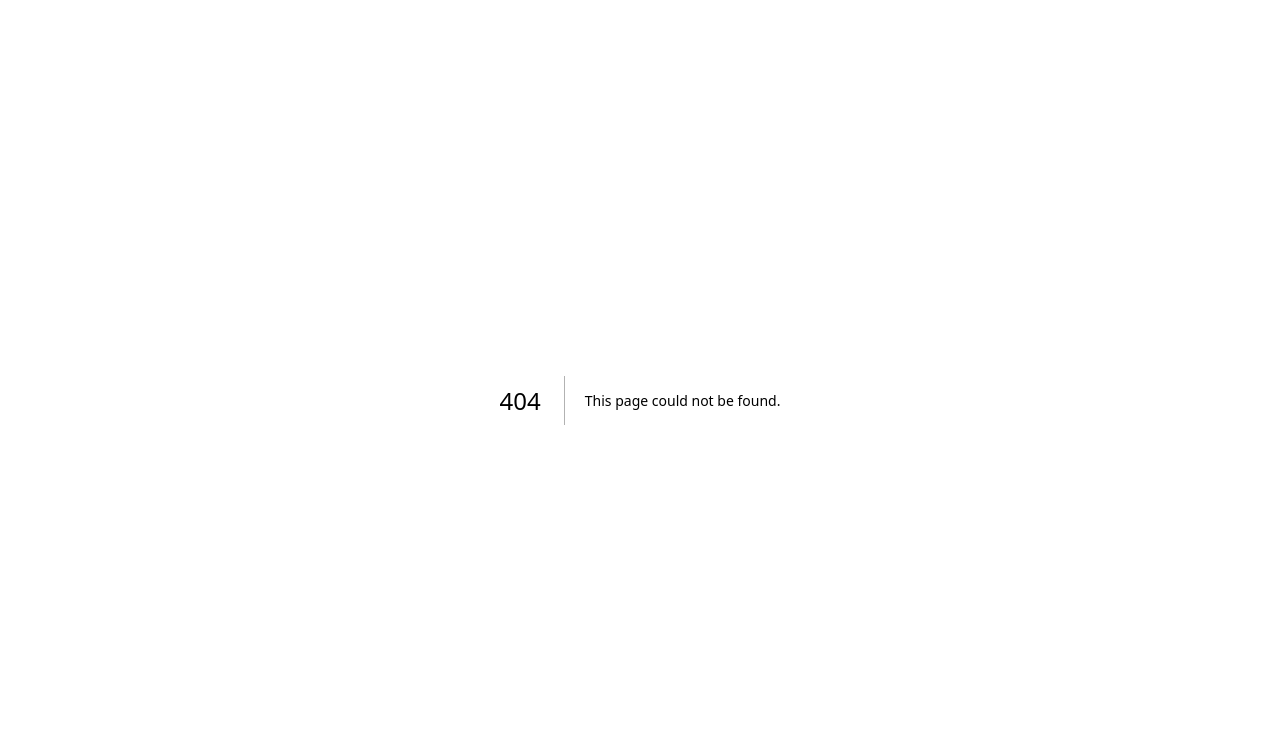
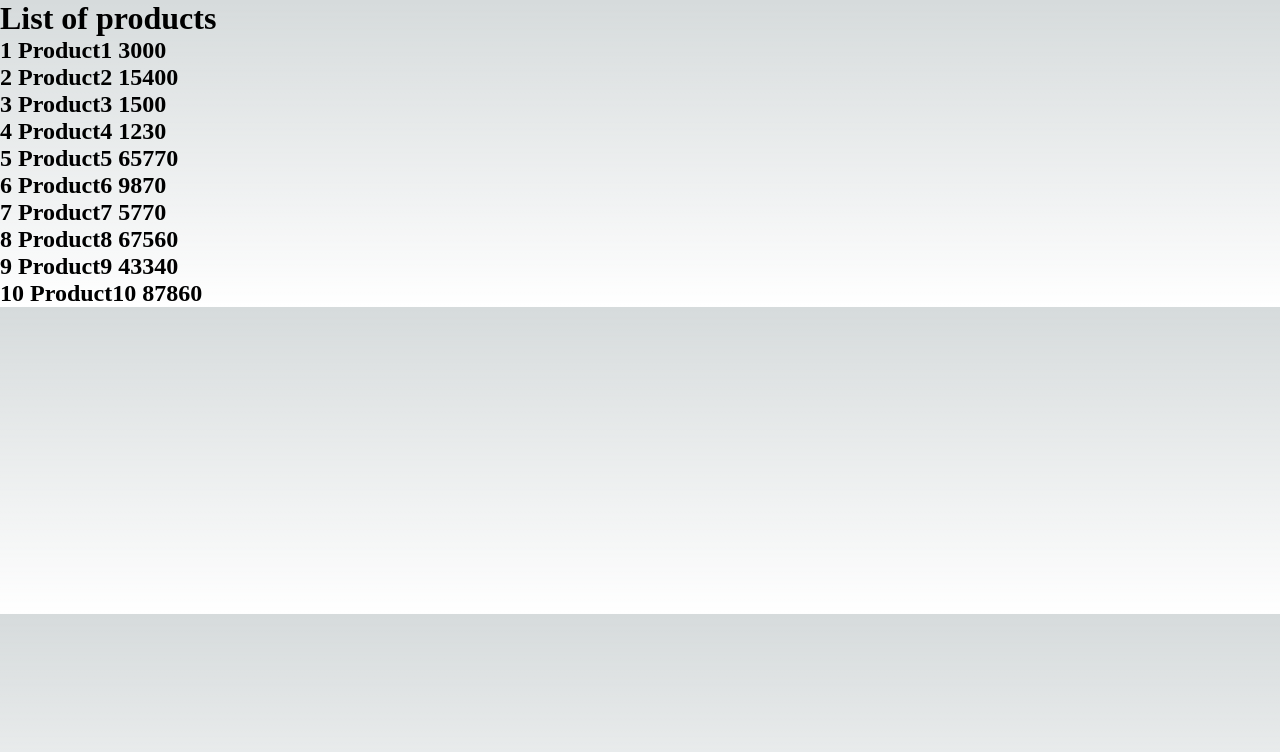
Before and after one commit to bintibhatt/next-prerendering, a Next.js app: page /products in a window 1280 px wide. Before the commit this address had no page. Shown: the top 752 px of the page. Built offline with nearby package versions, Linux system fonts and the light colour scheme; data requests are answered from the project's data file.

Commit message:
Incremental Static Regeneration Hands-on

```diff
--- /dev/null
+++ b/db.json
@@ -0,0 +1,64 @@
+{
+  "products": [
+    {
+      "id": "1",
+      "title": "Product1",
+      "price": 3000,
+      "body": "quia et suscipit\nsuscipit recusandae consequuntur expedita et cum\nreprehenderit molestiae ut ut quas totam\nnostrum rerum est autem sunt rem eveniet architecto"
+    },
+    {
+      "id": "2",
+      "title": "Product2",
+      "price": 15400,
+      "body": "est rerum tempore vitae\nsequi sint nihil reprehenderit dolor beatae ea dolores neque\nfugiat blanditiis voluptate porro vel nihil molestiae ut reiciendis\nqui aperiam non debitis possimus qui neque nisi nulla"
+    },
+    {
+      "id": "3",
+      "title": "Product3",
+      "price": 1500,
+      "body": "et iusto sed quo iure\nvoluptatem occaecati omnis eligendi aut ad\nvoluptatem doloribus vel accusantium quis pariatur\nmolestiae porro eius odio et labore et velit aut"
+    },
+    {
+      "id": "4",
+      "title": "Product4",
+      "price": 1230,
+      "body": "ullam et saepe reiciendis voluptatem adipisci\nsit amet autem assumenda provident rerum culpa\nquis hic commodi nesciunt rem tenetur doloremque ipsam iure\nquis sunt voluptatem rerum illo velit"
+    },
+    {
+      "id": "5",
+      "title": "Product5",
+      "price": 65770,
+      "body": "repudiandae veniam quaerat sunt sed\nalias aut fugiat sit autem sed est\nvoluptatem omnis possimus esse voluptatibus quis\nest aut tenetur dolor neque"
+    },
+    {
+      "id": "6",
+      "title": "Product6",
+      "price": 9870,
+      "body": "ut aspernatur corporis harum nihil quis provident sequi\nmollitia nobis aliquid molestiae\nperspiciatis et ea nemo ab reprehenderit accusantium quas\nvoluptate dolores velit et doloremque molestiae"
+    },
+    {
+      "id": "7",
+      "title": "Product7",
+      "price": 5770,
+      "body": "dolore placeat quibusdam ea quo vitae\nmagni quis enim qui quis quo nemo aut saepe\nquidem repellat excepturi ut quia\nsunt ut sequi eos ea sed quas"
+    },
+    {
+      "id": "8",
+      "title": "Product8",
+      "price": 67560,
+      "body": "dignissimos aperiam dolorem qui eum\nfacilis quibusdam animi sint suscipit qui sint possimus cum\nquaerat magni maiores excepturi\nipsam ut commodi dolor voluptatum modi aut vitae"
+    },
+    {
+      "id": "9",
+      "title": "Product9",
+      "price": 43340,
+      "body": "consectetur animi nesciunt iure dolore\nenim quia ad\nveniam autem ut quam aut nobis\net est aut quod aut provident voluptas autem voluptas"
+    },
+    {
+      "id": "10",
+      "title": "Product10",
+      "price": 87860,
+      "body": "quo et expedita modi cum officia vel magni\ndoloribus qui repudiandae\nvero nisi sit\nquos veniam quod sed accusamus veritatis error"
+    }
+  ]
+}
--- /dev/null
+++ b/src/pages/products/index.js
@@ -0,0 +1,34 @@
+import Link from "next/link";
+
+function ProductList({ products }) {
+  return (
+    <>
+      <h1>List of products</h1>
+      {products.map((product) => {
+        return (
+          <div key={product.id}>
+            <Link href={`products/${product.id}`}>
+              <h2>
+                {product.id} {"  "}
+                {product.title} {product.price}
+              </h2>
+            </Link>
+          </div>
+        );
+      })}
+    </>
+  );
+}
+
+export default ProductList;
+
+export async function getStaticProps() {
+  const response = await fetch("http://localhost:4000/products");
+  const data = await response.json();
+
+  return {
+    props: {
+      products: data,
+    },
+  };
+}
```
Also changed, not shown: package.json (+5 -3 lines), src/pages/index.js (+5 -2 lines), src/pages/products/[productId].js (added, +46 -0 lines), 1 other file (tests, documents, lock files or other folders).
